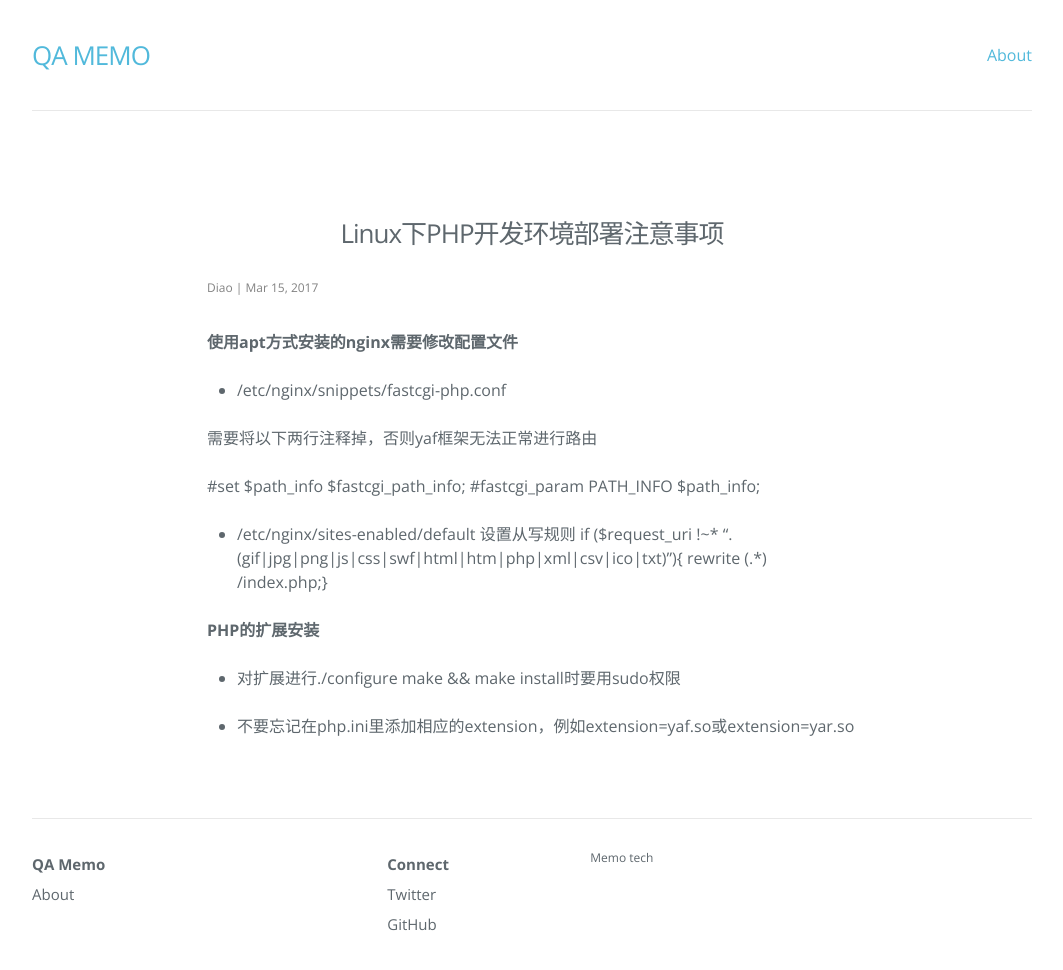
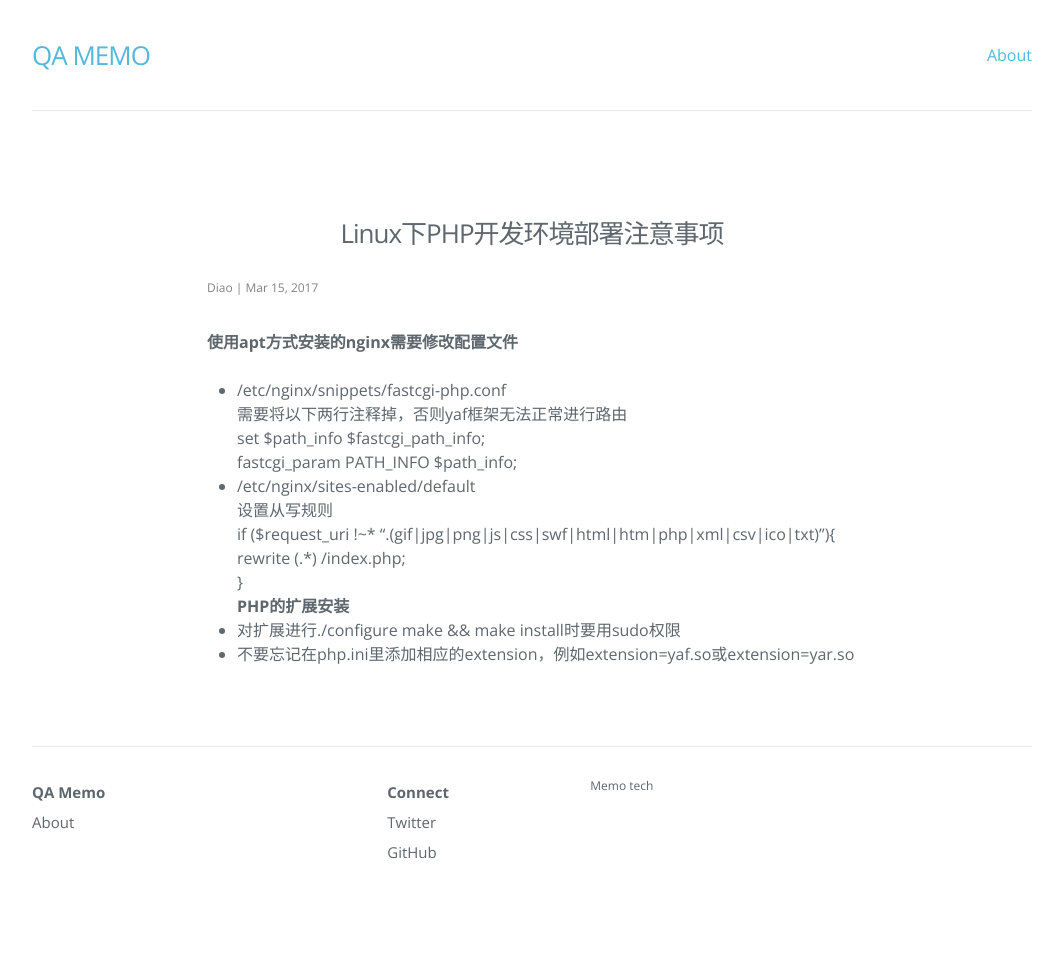
Before and after one commit to diaoyinlong/blog, a Jekyll site: the page built from _posts/2017-03-15-Linux下PHP开发环境部署注意事项.md, in a window 1280 px wide and 1007 px high. Shown: the top 970 px of the window, without its empty margins (108-1171 px from the left). Built offline with Jekyll 4.4.1, drawn with Linux system fonts in a browser that asks for light colours; nearby versions of some CDN libraries; part of the change alters nothing that is shown.

```diff
--- a/_posts/2017-03-15-Linux下PHP开发环境部署注意事项.md
+++ b/_posts/2017-03-15-Linux下PHP开发环境部署注意事项.md
@@ -2,24 +2,18 @@
 title: Linux下PHP开发环境部署注意事项
 layout: post
 categories: 环境部署
-tags: 'nginx,PHP,kuozha'
+tags: 'nginx,PHP,扩展'
 ---
 __使用apt方式安装的nginx需要修改配置文件__
 * /etc/nginx/snippets/fastcgi-php.conf
-
 需要将以下两行注释掉，否则yaf框架无法正常进行路由
-
-#set $path_info $fastcgi_path_info;
-#fastcgi_param PATH_INFO $path_info;
-
-
+set $path_info $fastcgi_path_info;
+fastcgi_param PATH_INFO $path_info;
 * /etc/nginx/sites-enabled/default
 设置从写规则
 if ($request_uri !~* "\.(gif|jpg|png|js|css|swf|html|htm|php|xml|csv|ico|txt)"){
-		rewrite (.*) /index.php;}
-
+		rewrite (.*) /index.php;
+}
 __PHP的扩展安装__
-
 * 对扩展进行./configure make && make install时要用sudo权限
-
 * 不要忘记在php.ini里添加相应的extension，例如extension=yaf.so或extension=yar.so
```
